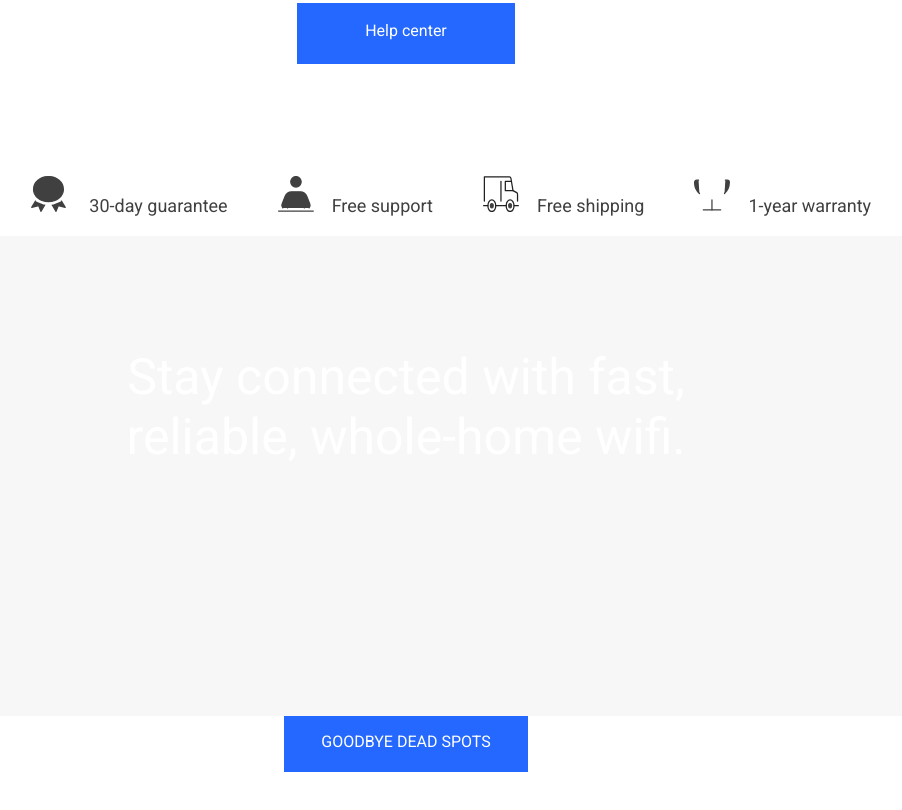
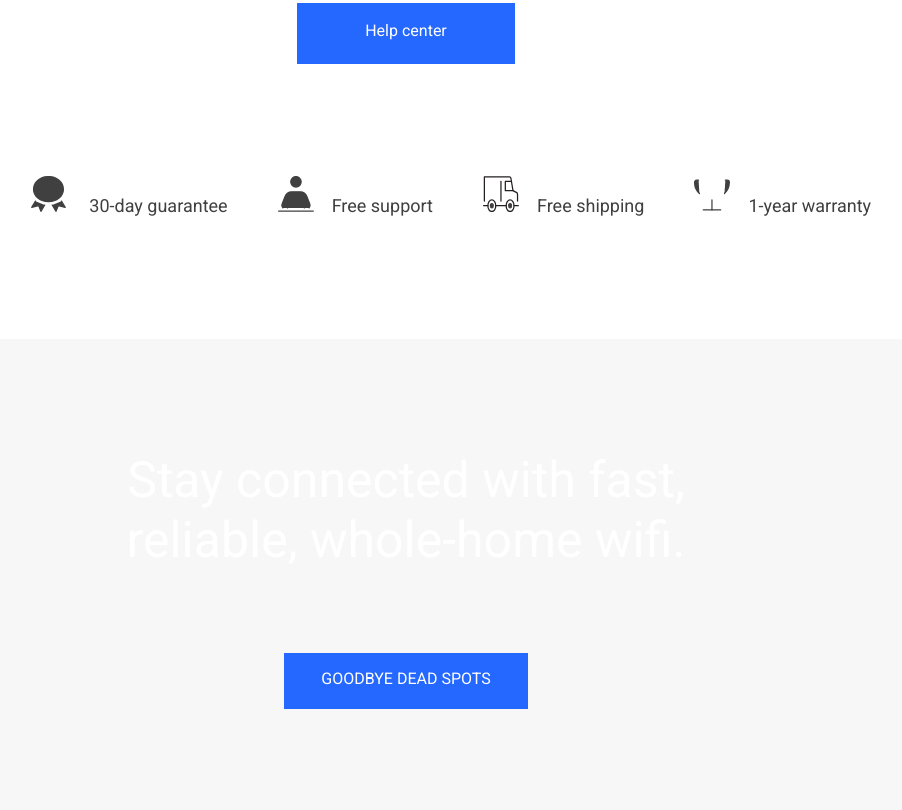
Before and after one commit to Tetyana8222/team-mypart, a plain HTML site: page index.html in a window 1280 px wide. Shown: the part 1371-2181 px from the top of the page, without its empty margins (314-1216 px from the left). Drawn offline with nearby package versions, Linux system fonts and the light colour scheme.

Commit message:
коміт

```diff
--- a/css/style.css
+++ b/css/style.css
@@ -146,6 +146,7 @@ p,
   font-size: 18px;
   line-height: 1.4;
   justify-content: center;
+  margin-bottom: 121px;
 }
 
 .benefits-link {
@@ -188,7 +189,6 @@ p,
   margin: 0;
   padding-top: 111px;
   padding-right: 422px;
-  padding-bottom: 249px;
   padding-left: 422px;
 }
 
@@ -199,5 +199,5 @@ p,
   text-transform: uppercase;
   padding: 17px 37px 21px 37px;
   border: transparent;
-  margin-bottom: 114px;
+  margin-top: 83px;
 }
```
